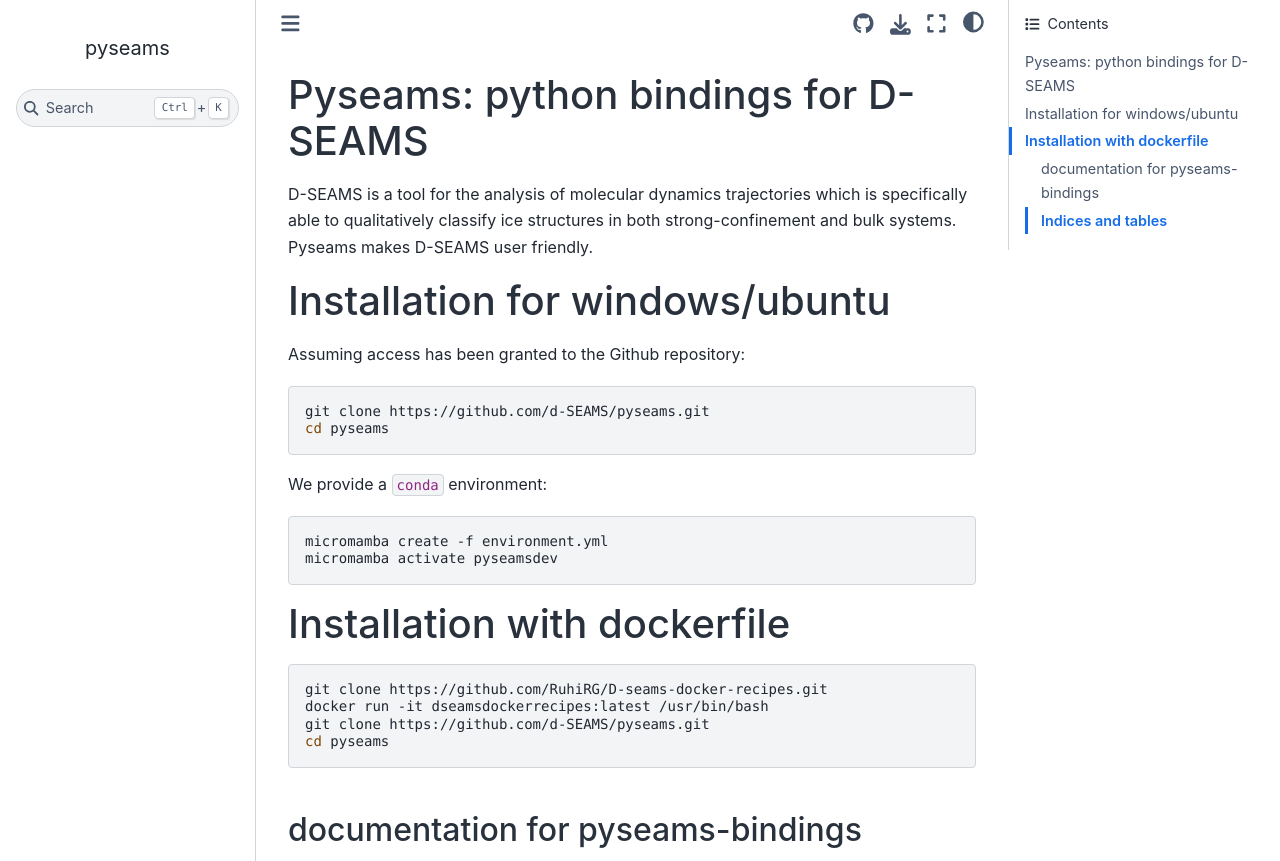
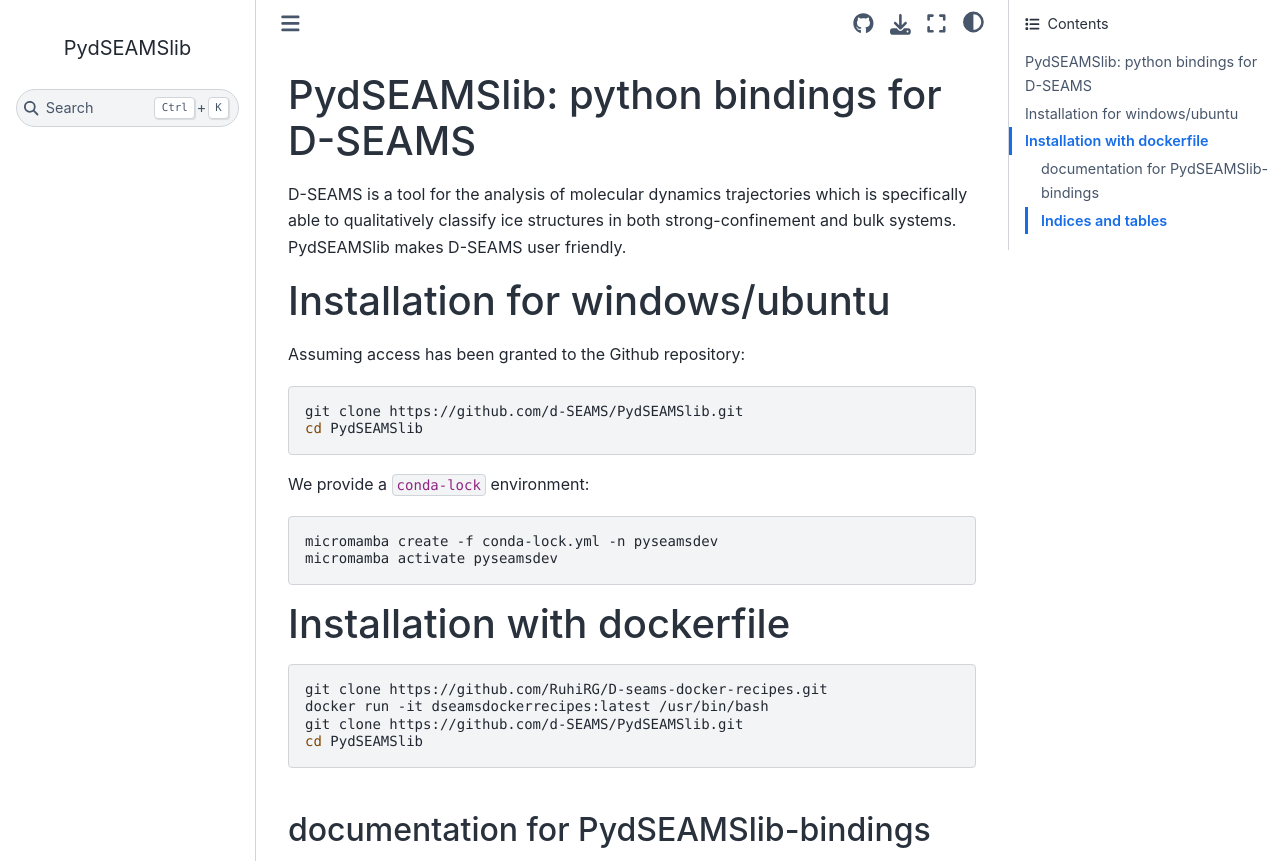
Before and after one commit to d-SEAMS/PydSEAMSlib, a Sphinx documentation site: the page built from docs/source/index.md, in a window 1280 px wide and 1244 px high, cut to the strip 0-861 px from the top of the window. Built offline with Sphinx 7.4.7 and the Sphinx Book theme 1.1.4, drawn with Linux system fonts in a browser that asks for light colours.

Commit message:
REL: Rework the name to PydSEAMSlib
Closes gh-12

````diff
--- a/ase_topo1d.py
+++ b/ase_topo1d.py
@@ -1,5 +1,5 @@
-from pyseams import cyoda
-from pyseams.adapters import _ase
+from pydseamslib import cyoda
+from pydseamslib.adapters import _ase
 import numpy as np
 
 from ase.io import read as aseread
--- a/docs/source/conf.py
+++ b/docs/source/conf.py
@@ -6,7 +6,7 @@
 # -- Project information -----------------------------------------------------
 # https://www.sphinx-doc.org/en/master/usage/configuration.html#project-information
 
-project = "Pyseams"
+project = "PydSEAMSlib"
 release = "0.1.0"
 copyright = "2024, d-SEAMS developers"
 author = "Ruhila"
@@ -44,11 +44,11 @@ master_doc = "index"
 # https://www.sphinx-doc.org/en/master/usage/configuration.html#options-for-html-output
 
 html_theme = "sphinx_book_theme"
-html_title = "pyseams"
+html_title = "PydSEAMSlib"
 html_static_path = ["_static"]
 
 html_theme_options = {
-    "repository_url": "https://github.com/d-SEAMS/pyseams",
+    "repository_url": "https://github.com/d-SEAMS/PydSEAMSlib",
     "use_repository_button": True,
 }
 # --- Plugin options
--- a/docs/source/index.md
+++ b/docs/source/index.md
@@ -1,18 +1,18 @@
-# Pyseams: python bindings for D-SEAMS
+# PydSEAMSlib: python bindings for D-SEAMS
 
-D-SEAMS is a tool for the analysis of molecular dynamics trajectories which is specifically able to qualitatively classify ice structures in both strong-confinement and bulk systems. Pyseams makes D-SEAMS user friendly.
+D-SEAMS is a tool for the analysis of molecular dynamics trajectories which is specifically able to qualitatively classify ice structures in both strong-confinement and bulk systems. PydSEAMSlib makes D-SEAMS user friendly.
 
 # Installation for windows/ubuntu
 Assuming access has been granted to the Github repository:
 
 ```{code-block} bash
-git clone https://github.com/d-SEAMS/pyseams.git
-cd pyseams
+git clone https://github.com/d-SEAMS/PydSEAMSlib.git
+cd PydSEAMSlib
 ```
-We provide a `conda` environment:
+We provide a `conda-lock` environment:
 
 ```{code-block} bash
-micromamba create -f environment.yml
+micromamba create -f conda-lock.yml -n pyseamsdev
 micromamba activate pyseamsdev
 ```
 
@@ -21,13 +21,13 @@ micromamba activate pyseamsdev
 ```{code-block} bash
 git clone https://github.com/RuhiRG/D-seams-docker-recipes.git
 docker run -it dseamsdockerrecipes:latest /usr/bin/bash
-git clone https://github.com/d-SEAMS/pyseams.git
-cd pyseams
+git clone https://github.com/d-SEAMS/PydSEAMSlib.git
+cd PydSEAMSlib
 ```
 
 
 
-## documentation for pyseams-bindings
+## documentation for PydSEAMSlib-bindings
 
 ```{toctree}
 :maxdepth: 2
@@ -36,11 +36,11 @@ cd pyseams
 ```
 
 ```{eval-rst}
-.. automodule:: pyseams.cyoda
+.. automodule:: pydseamslib.cyoda
 ```
 
 <!-- ```{autodoc2-summary}
-pyseams.cyoda
+pydseamslib.cyoda
 ```
 
 ```{eval-rst}
--- a/environment.yml
+++ b/environment.yml
@@ -1,9 +1,9 @@
 # To use:
 #
 #   $ mamba env create -f environment.yml
-#   $ mamba activate pyseamsdev
+#   $ mamba activate PydSEAMSlibdev
 #
-name: pyseamsdev
+name: PydSEAMSlibdev
 channels:
   - conda-forge
 dependencies:
--- a/pyproject.toml
+++ b/pyproject.toml
@@ -1,5 +1,5 @@
 [project]
-name = "pyseams"
+name = "pydseamslib"
 version = "0.0.1"
 description = "Python bindings for seams-core"
 authors = [
--- a/src/__init__.py
+++ b/src/__init__.py
@@ -1,3 +1,3 @@
-from pyseams import cyoda
+from pydseamslib import cyoda
 
 __all__ = ["cyoda"]
````
Also changed, not shown: README.md (+3 -3 lines), 4 other files.
